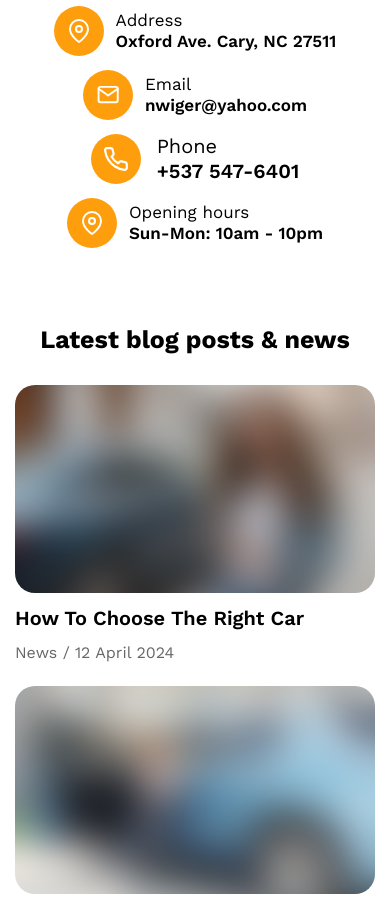
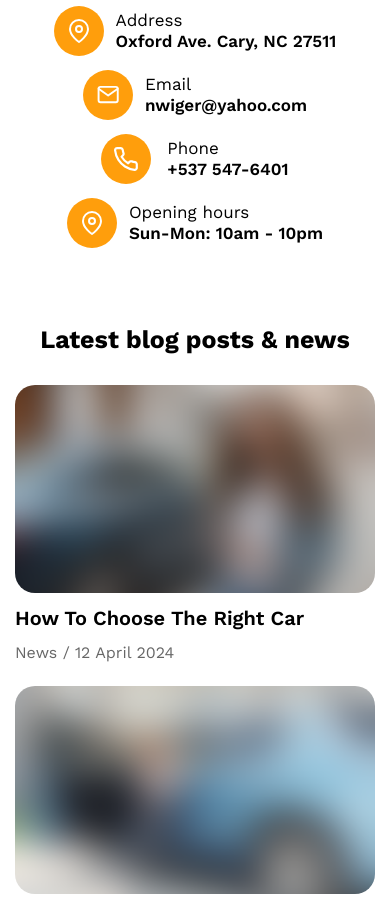
Before and after one commit to ggaimer/Car-Rental, a plain HTML site: page contact/index.html in a window 390 px wide. Shown: the part 1060-1964 px from the top of the page. Drawn offline with nearby package versions, Linux system fonts and the light colour scheme.

Commit message:
rewrite-5

```diff
--- a/assets/css/blocks/media.css
+++ b/assets/css/blocks/media.css
@@ -739,7 +739,9 @@
 	.info-list__item-link__contact,
 	.info-list__item-text__contact,
 	.info-list__item-hours,
-	.accrodion__questions h3 {
+	.accrodion__questions h3,
+    .phone__content-text--big,
+    .phone__content-link--big {
 		font-size: 17px;
 	}
 
```
